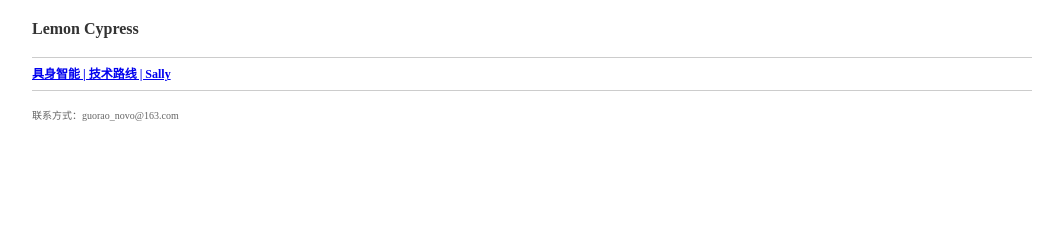
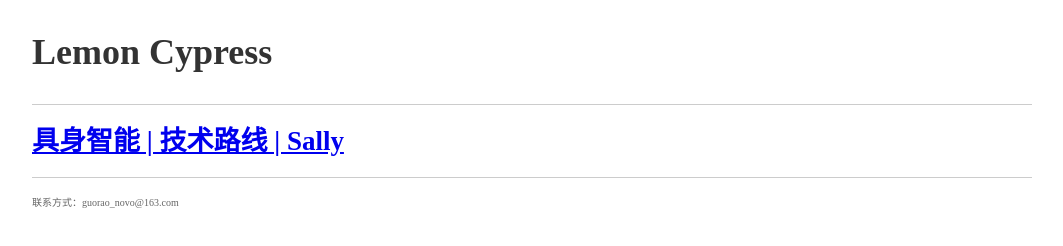
Before and after one commit to lemon-cypress/lemon-cypress.github.io, a plain HTML site: page index.html in a window 1280 px wide. Shown: the whole page, without its empty margins (108-1171 px from the left). Drawn offline with Linux system fonts and the light colour scheme.

Commit message:
Update index.html

```diff
--- a/index.html
+++ b/index.html
@@ -13,7 +13,7 @@
             padding: 10px;
             line-height: 1.0;
             color: #333;
-            font-size: 8px;
+            font-size: 18px;
         }
         .header {
             border-bottom: 1px solid #ccc;
```
